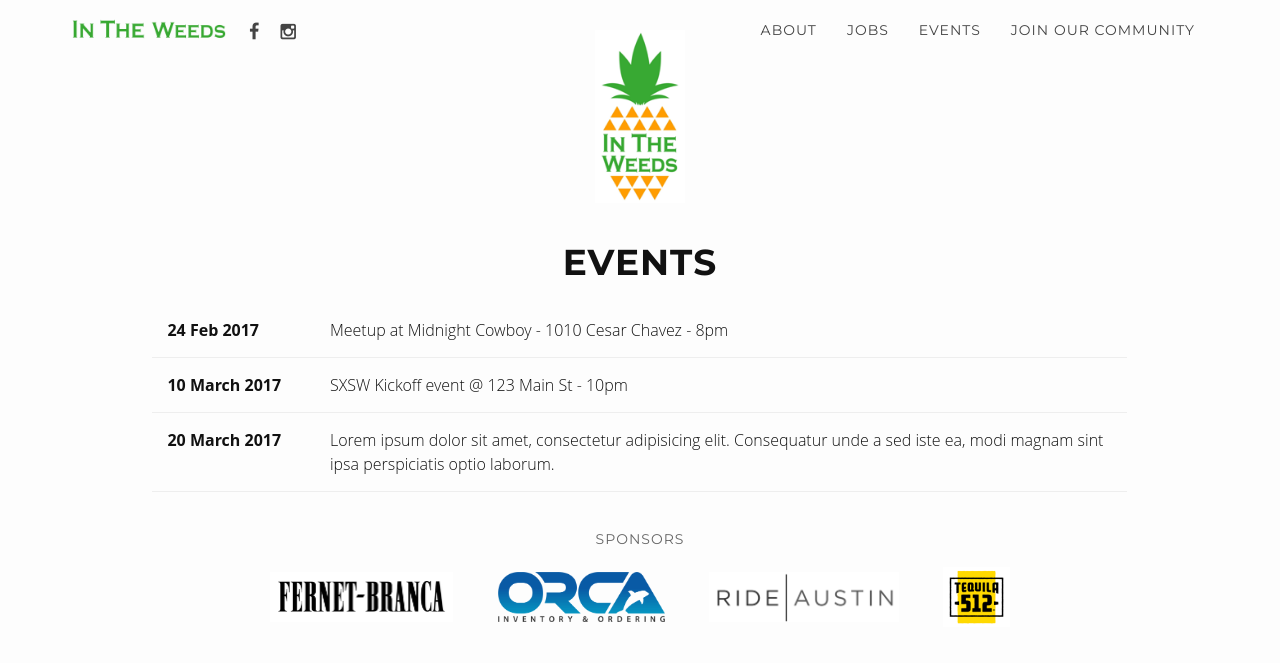
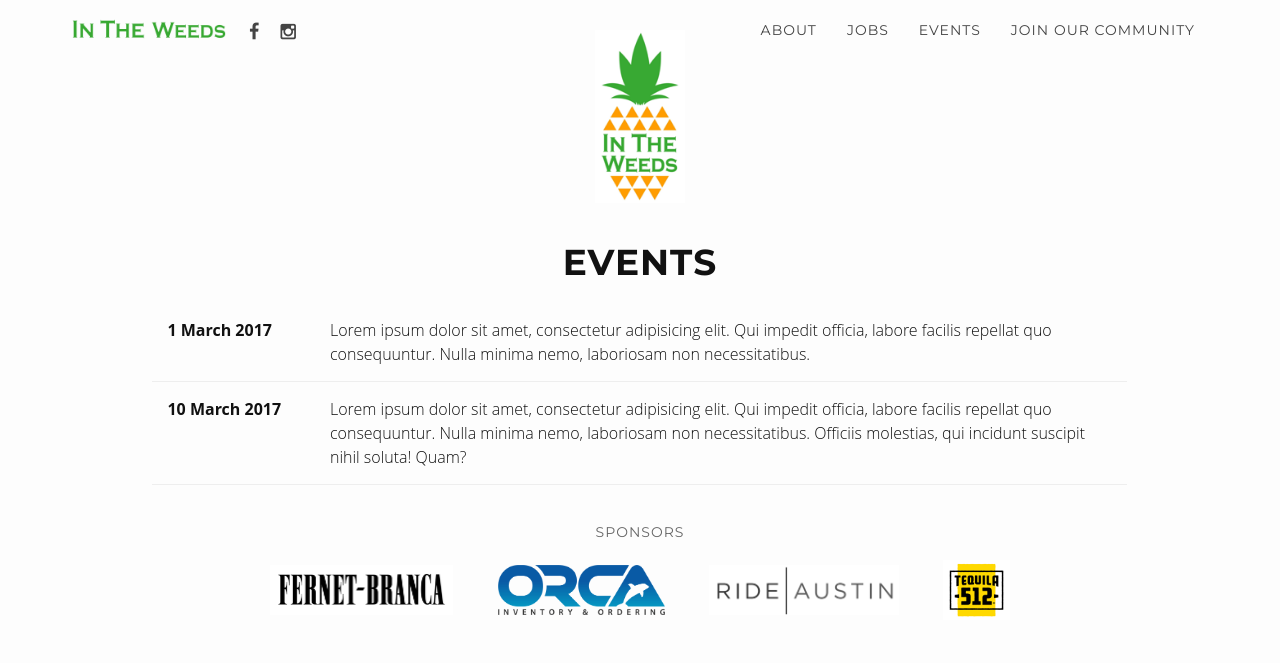
Before and after one commit to intheweedsjobs/intheweeds, a Jekyll site: the page built from events.html, in a window 1280 px wide. Shown: the top 663 px of the page. Built offline with Jekyll 4.4.1, drawn with Linux system fonts in a browser that asks for light colours.

Commit message:
updatejob form

```diff
--- a/events.html
+++ b/events.html
@@ -9,10 +9,10 @@
       <h1>Events</h1>
       <div class="row event-row">
         <div class="col-md-2">
-          <strong>24 Feb 2017</strong>
+          <strong>1 March 2017</strong>
         </div>
         <div class="col-md-10">
-          Meetup at Midnight Cowboy - 1010 Cesar Chavez - 8pm
+          Lorem ipsum dolor sit amet, consectetur adipisicing elit. Qui impedit officia, labore facilis repellat quo consequuntur. Nulla minima nemo, laboriosam non necessitatibus.
         </div>
       </div>
       <div class="row event-row">
@@ -20,15 +20,7 @@
           <strong>10 March 2017</strong>
         </div>
         <div class="col-md-10">
-          SXSW Kickoff event @ 123 Main St - 10pm
-        </div>
-      </div>
-      <div class="row event-row">
-        <div class="col-md-2">
-          <strong>20 March 2017</strong>
-        </div>
-        <div class="col-md-10">
-          Lorem ipsum dolor sit amet, consectetur adipisicing elit. Consequatur unde a sed iste ea, modi magnam sint ipsa perspiciatis optio laborum.
+          Lorem ipsum dolor sit amet, consectetur adipisicing elit. Qui impedit officia, labore facilis repellat quo consequuntur. Nulla minima nemo, laboriosam non necessitatibus. Officiis molestias, qui incidunt suscipit nihil soluta! Quam?
         </div>
       </div>
     </div>
--- a/job-form.html
+++ b/job-form.html
@@ -27,7 +27,7 @@
           Submit a job to In The Weeds
         </h1>
         <p class="lead">Let the community know you are looking for someone.  If the job is no longer available, please contact me at <a href="mailto:support@intheweedsjobs.com">support@intheweedsjobs.com</a>.</p>
-        <form method="POST" action="https://api.staticman.net/v2/entry/JonathanMatthey/gh-pages/jobs">
+        <form method="POST" action="https://api.staticman.net/v2/entry/JonathanMatthey/master/jobs">
           <input name="options[redirect]" type="hidden" value="https://jonathanmatthey.github.io/thank-you/">
           <input name="fields[status]" type="hidden" value="searching">
           <input name="fields[date_posted]" type="hidden">
```
Also changed, not shown: other parts of job-form.html (+2 -2 lines).
